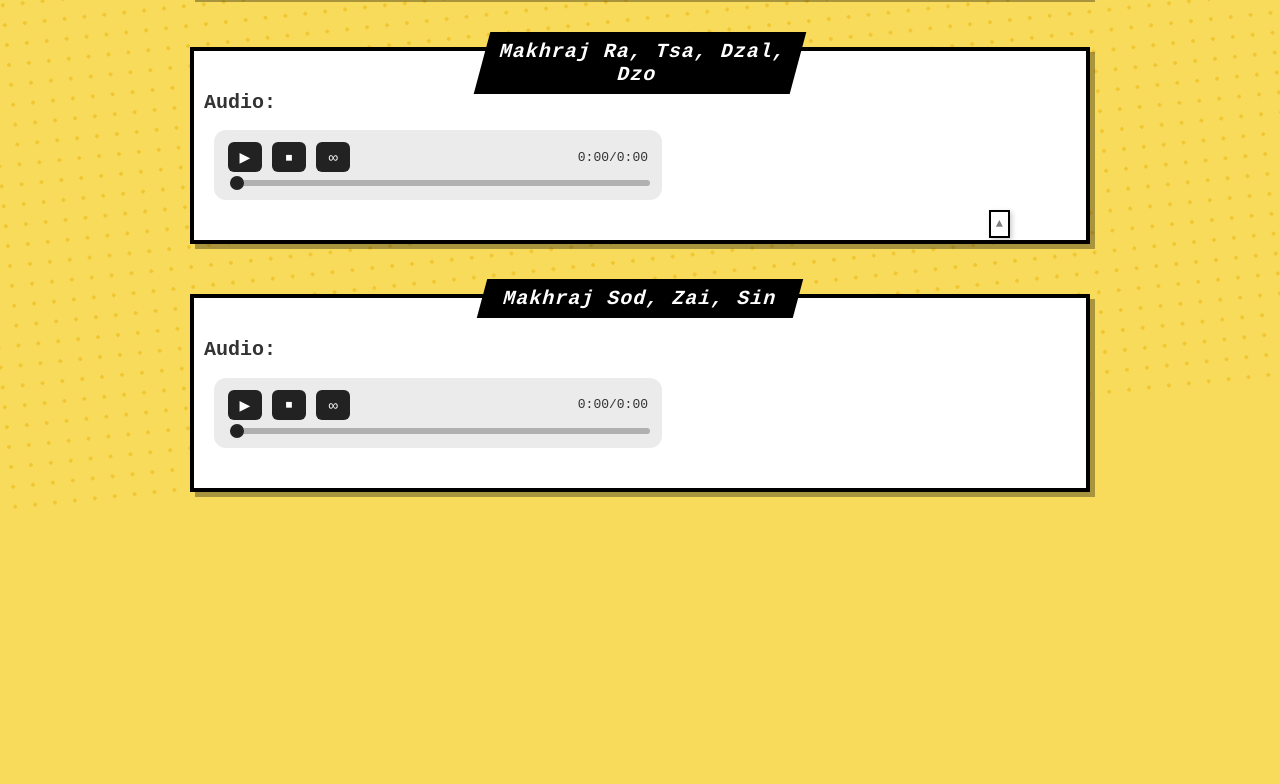
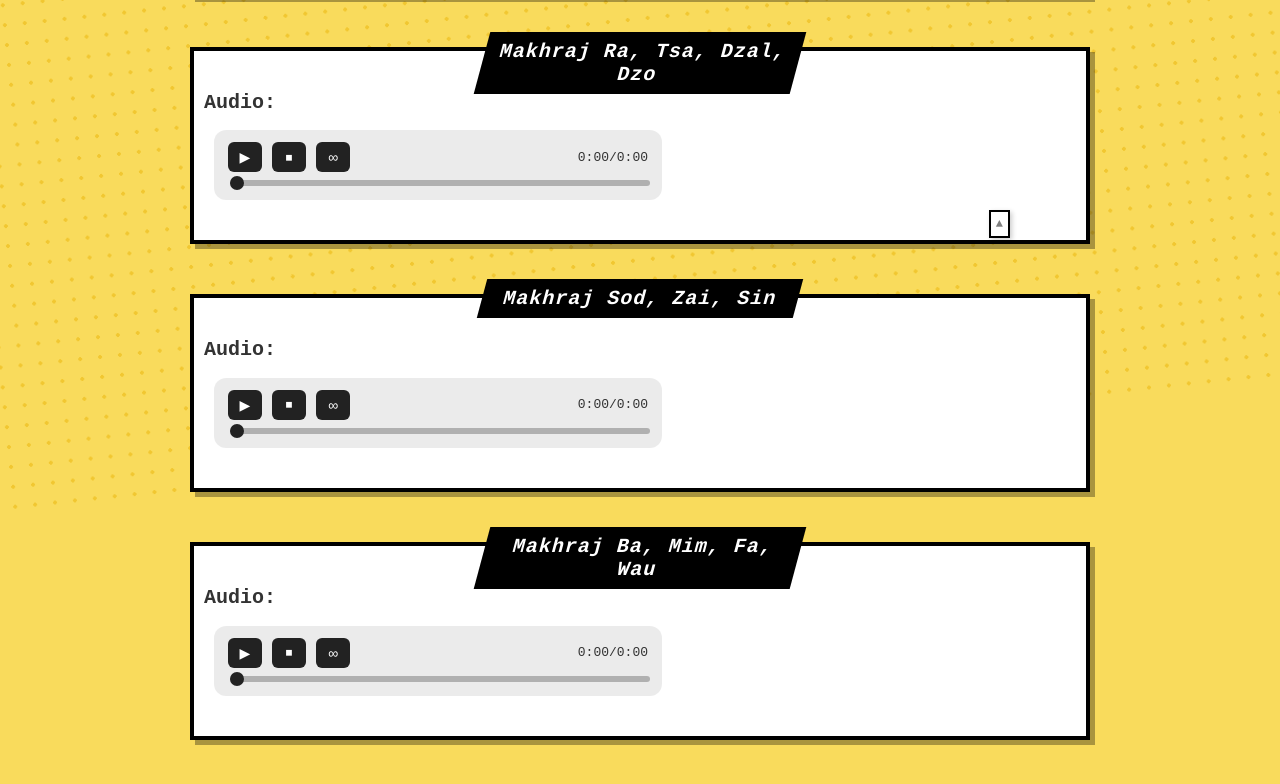
Before and after one commit to bazliamin90/baca, a plain HTML site: page 014.html in a window 1280 px wide. Shown: the part 512-1296 px from the top of the page. Before the commit the page ends 1054 px from the top, so only its background shows below. Drawn offline with Linux system fonts and the light colour scheme.

Commit message:
Update 014.html

```diff
--- a/014.html
+++ b/014.html
@@ -57,6 +57,18 @@
   </div>
 </div>
 
+<div class="wrapper">
+  <div class="title-box">
+    <span class="title-text">Makhraj Ba, Mim, Fa, Wau</span>
+  </div>
+  <div class="content-box">
+    <h2>Audio:</h2>
+    <div class="audio-player"
+      data-src="https://github.com/bazliamin90/audio/raw/refs/heads/main/new/Bamimfawau.m4a">
+    </div>
+  </div>
+</div>
+
 <a href="#" class="stt" title="Scroll to top" aria-label="Scroll to top">▲</a>
 <script src="audio.js" defer></script>
 </body>
```
